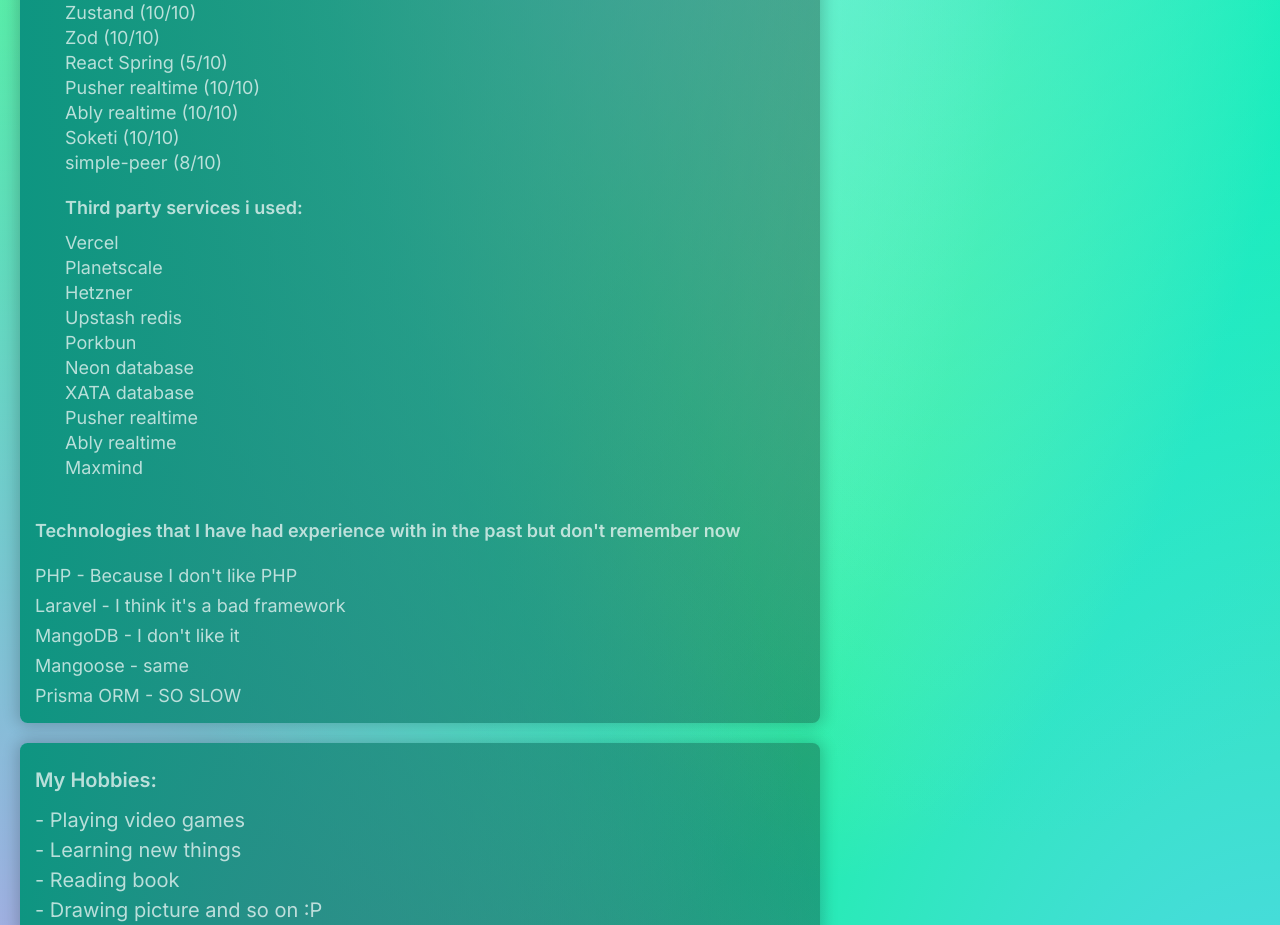
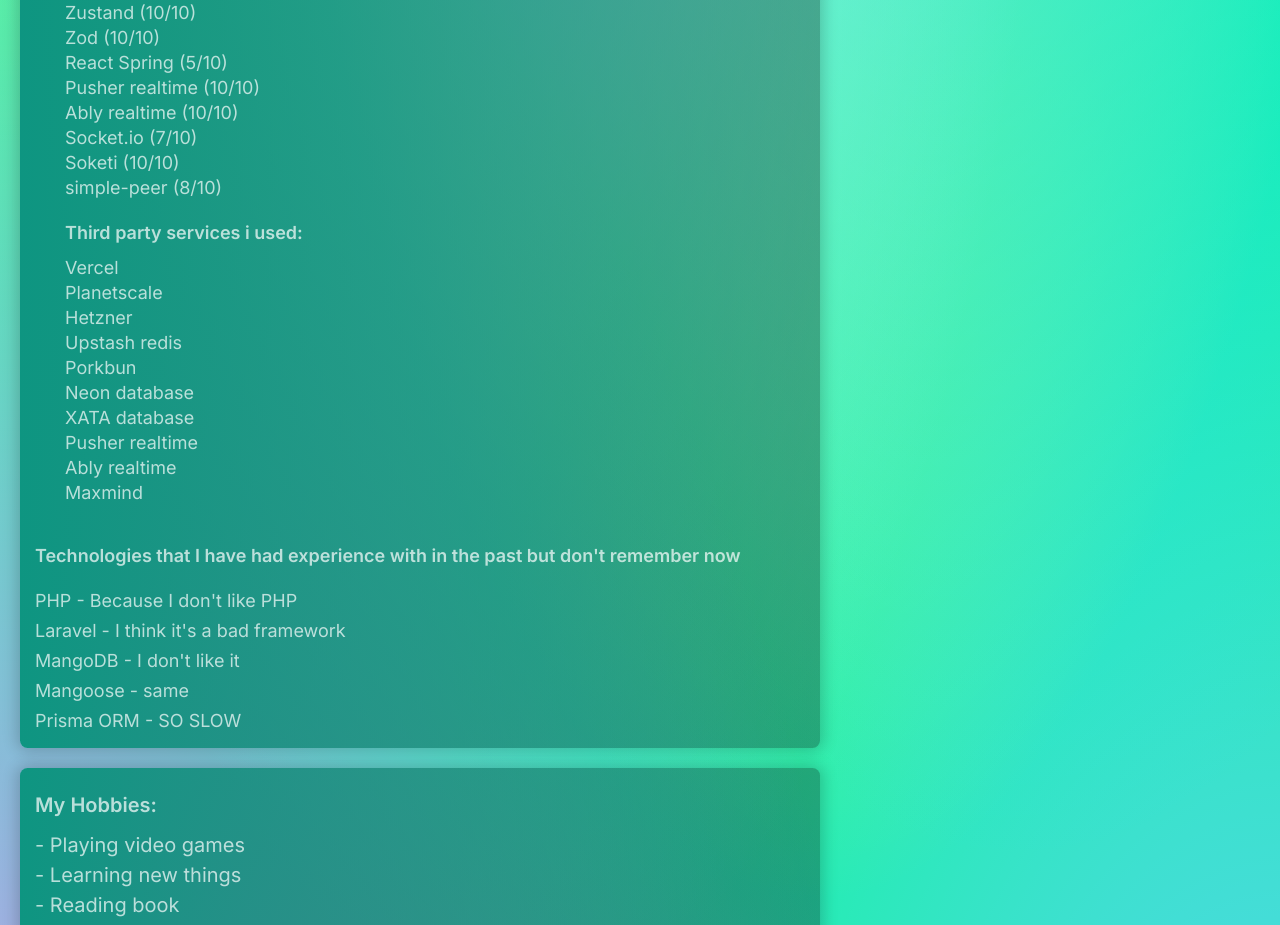
Before and after one commit to samet404/notfound404.dev, a Next.js app: page / in a window 1280 px wide. Shown: the part 1102-2027 px from the top of the page. Built offline with nearby package versions, Linux system fonts and the light colour scheme; what tailwindcss-animated would draw is missing.

Commit message:
Update page.tsx

```diff
--- a/src/app/page.tsx
+++ b/src/app/page.tsx
@@ -92,6 +92,7 @@
                   <div>React Spring (5/10)</div>
                   <div>Pusher realtime (10/10)</div>
                   <div>Ably realtime (10/10)</div>
+                  <div>Socket.io (7/10)</div>
                   <div>Soketi (10/10)</div>
                   <div>simple-peer (8/10)</div>
                 </div>
```
